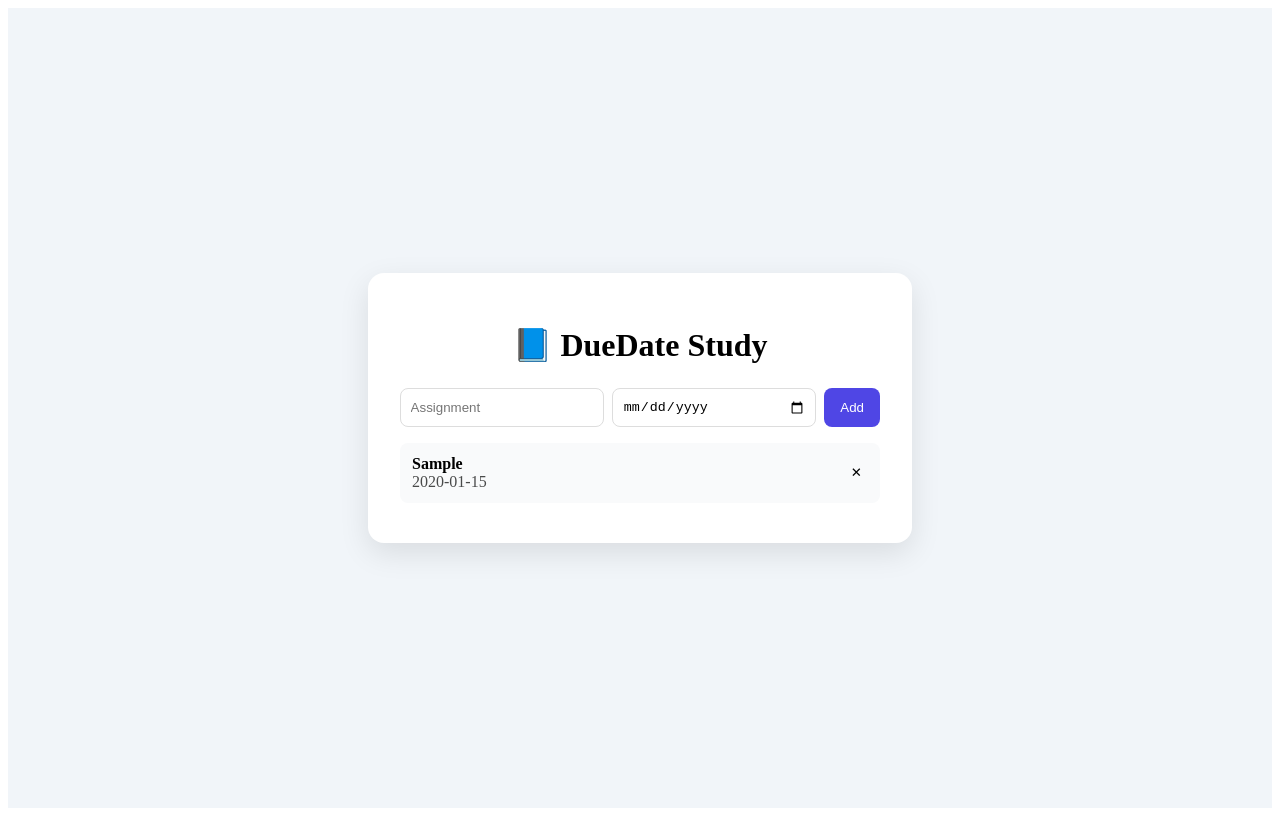
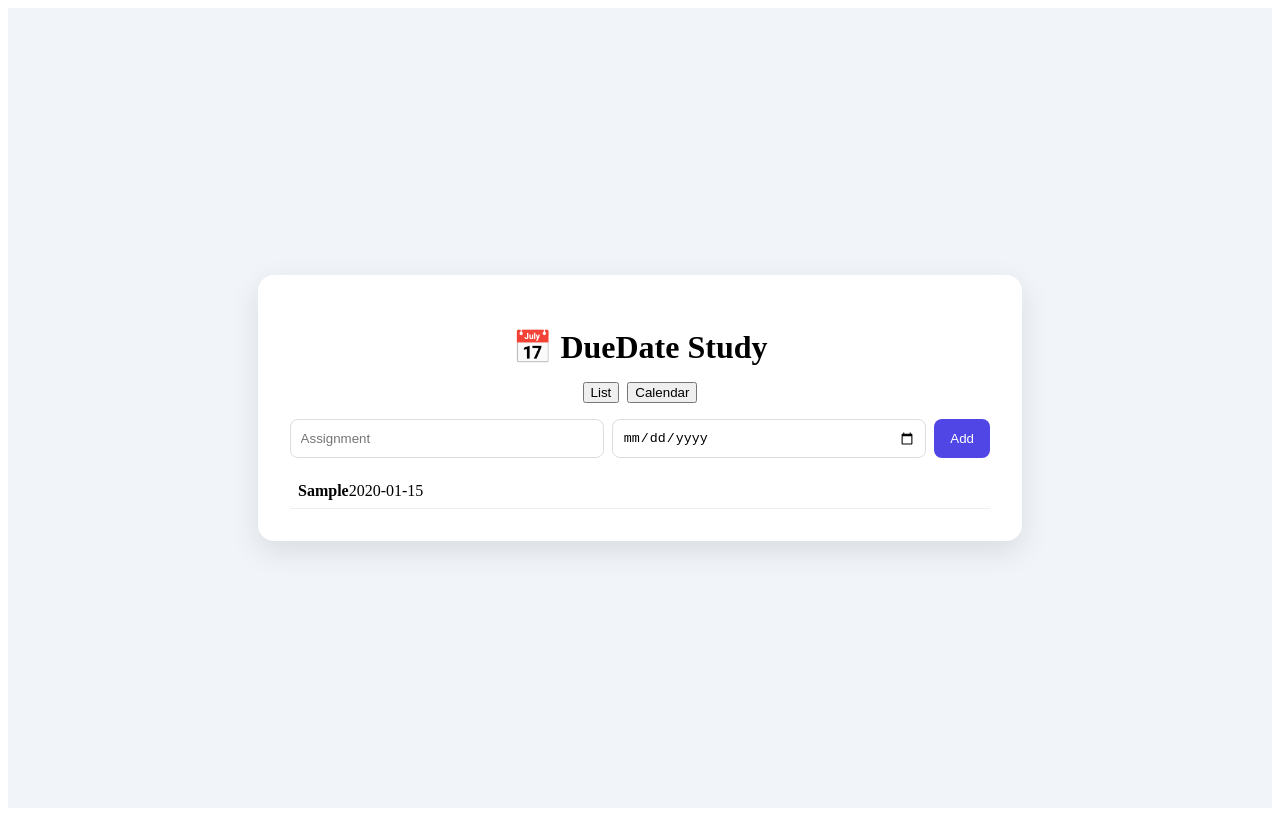
Before and after one commit to kaionegrace-stack/duedatestudy, a React (Vite) app: page / in a window 1280 px wide. Both pictures are taken after typing "Sample", "2020-01-15" into the empty fields and a click on the button "Add". Built offline with nearby package versions, Linux system fonts and the light colour scheme.

Commit message:
Update App.tsx

```diff
--- a/src/App.tsx
+++ b/src/App.tsx
@@ -8,7 +8,7 @@ type Task = {
 
 export default function App() {
   const [tasks, setTasks] = useState<Task[]>([]);
-  const [editingId, setEditingId] = useState<number | null>(null);
+  const [view, setView] = useState<"list" | "calendar">("list");
   const [title, setTitle] = useState("");
   const [dueDate, setDueDate] = useState("");
 
@@ -28,29 +28,26 @@ export default function App() {
     setDueDate("");
   };
 
-  const startEdit = (task: Task) => {
-    setEditingId(task.id);
-    setTitle(task.title);
-    setDueDate(task.dueDate);
-  };
+  const tasksByDate = tasks.reduce<Record<string, Task[]>>((acc, task) => {
+    acc[task.dueDate] = acc[task.dueDate] || [];
+    acc[task.dueDate].push(task);
+    return acc;
+  }, {});
 
-  const saveEdit = () => {
-    setTasks(tasks.map(t =>
-      t.id === editingId ? { ...t, title, dueDate } : t
-    ));
-    setEditingId(null);
-    setTitle("");
-    setDueDate("");
-  };
-
-  const deleteTask = (id: number) => {
-    setTasks(tasks.filter(t => t.id !== id));
-  };
+  const today = new Date();
+  const year = today.getFullYear();
+  const month = today.getMonth();
+  const daysInMonth = new Date(year, month + 1, 0).getDate();
 
   return (
     <div style={styles.page}>
       <div style={styles.card}>
-        <h1 style={styles.title}>📘 DueDate Study</h1>
+        <h1 style={styles.title}>📅 DueDate Study</h1>
+
+        <div style={styles.toggle}>
+          <button onClick={() => setView("list")}>List</button>
+          <button onClick={() => setView("calendar")}>Calendar</button>
+        </div>
 
         <div style={styles.form}>
           <input
@@ -65,25 +62,42 @@ export default function App() {
             value={dueDate}
             onChange={e => setDueDate(e.target.value)}
           />
-          <button
-            style={styles.button}
-            onClick={editingId ? saveEdit : addTask}
-          >
-            {editingId ? "Save" : "Add"}
+          <button style={styles.button} onClick={addTask}>
+            Add
           </button>
         </div>
 
-        {tasks.map(task => (
-          <div key={task.id} style={styles.task}>
-            <div onClick={() => startEdit(task)} style={{ cursor: "pointer" }}>
-              <strong>{task.title}</strong>
-              <div style={{ opacity: 0.7 }}>{task.dueDate}</div>
-            </div>
-            <button style={styles.delete} onClick={() => deleteTask(task.id)}>
-              ✕
-            </button>
+        {view === "list" && (
+          <div>
+            {tasks.map(task => (
+              <div key={task.id} style={styles.task}>
+                <strong>{task.title}</strong>
+                <span>{task.dueDate}</span>
+              </div>
+            ))}
           </div>
-        ))}
+        )}
+
+        {view === "calendar" && (
+          <div style={styles.calendar}>
+            {[...Array(daysInMonth)].map((_, i) => {
+              const date = new Date(year, month, i + 1)
+                .toISOString()
+                .slice(0, 10);
+
+              return (
+                <div key={date} style={styles.day}>
+                  <div style={styles.dayNum}>{i + 1}</div>
+                  {tasksByDate[date]?.map(task => (
+                    <div key={task.id} style={styles.calendarTask}>
+                      {task.title}
+                    </div>
+                  ))}
+                </div>
+              );
+            })}
+          </div>
+        )}
       </div>
     </div>
   );
@@ -99,7 +113,7 @@ const styles = {
   },
   card: {
     background: "#fff",
-    maxWidth: "480px",
+    maxWidth: "700px",
     width: "100%",
     padding: "2rem",
     borderRadius: "16px",
@@ -107,7 +121,13 @@ const styles = {
   },
   title: {
     textAlign: "center" as const,
-    marginBottom: "1.5rem"
+    marginBottom: "1rem"
+  },
+  toggle: {
+    display: "flex",
+    gap: "0.5rem",
+    justifyContent: "center",
+    marginBottom: "1rem"
   },
   form: {
     display: "flex",
@@ -129,17 +149,29 @@ const styles = {
     cursor: "pointer"
   },
   task: {
-    display: "flex",
-    justifyContent: "space-between",
-    alignItems: "center",
-    padding: "0.75rem",
+    padding: "0.5rem",
+    borderBottom: "1px solid #eee"
+  },
+  calendar: {
+    display: "grid",
+    gridTemplateColumns: "repeat(7, 1fr)",
+    gap: "0.5rem"
+  },
+  day: {
+    minHeight: "90px",
+    border: "1px solid #eee",
     borderRadius: "8px",
-    background: "#f9fafb",
-    marginBottom: "0.5rem"
+    padding: "0.25rem"
   },
-  delete: {
-    background: "transparent",
-    border: "none",
-    cursor: "pointer"
+  dayNum: {
+    fontSize: "0.75rem",
+    opacity: 0.6
+  },
+  calendarTask: {
+    fontSize: "0.75rem",
+    background: "#e0e7ff",
+    padding: "0.2rem",
+    borderRadius: "4px",
+    marginTop: "0.2rem"
   }
 };
```
